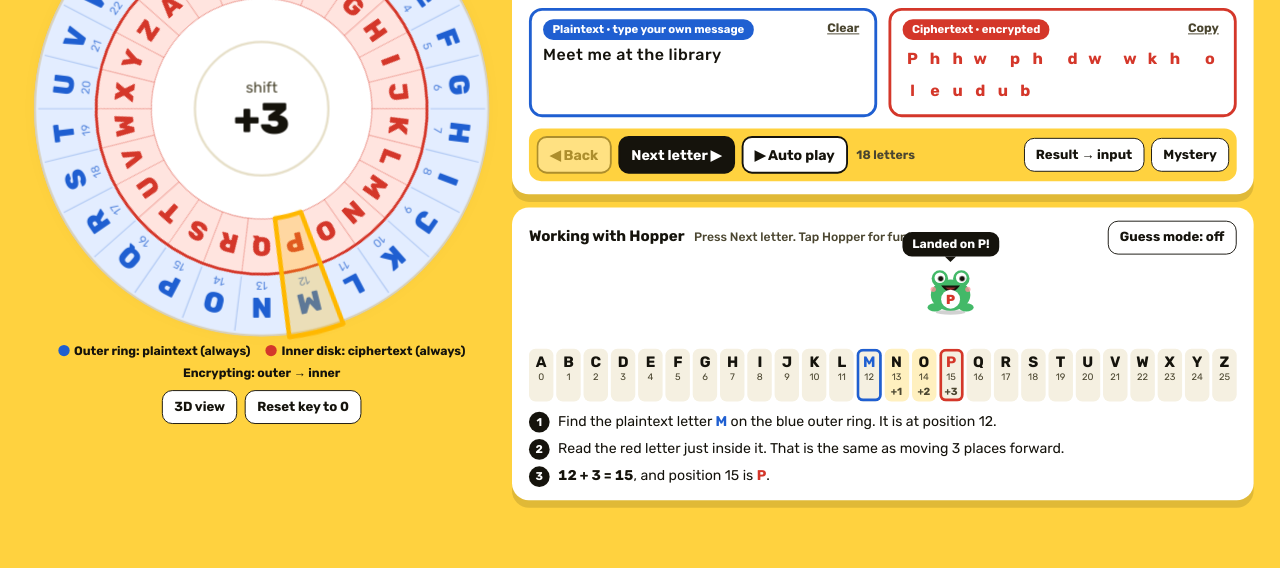
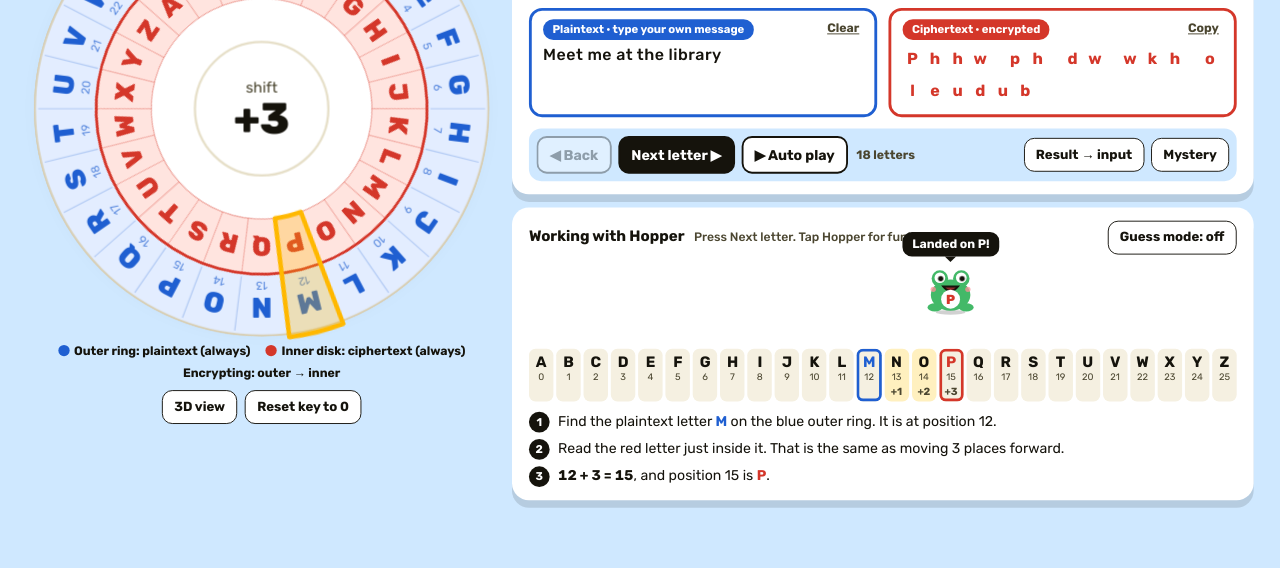
Before and after one commit to pooja7909/encryption, a plain HTML site: page index.html in a window 1280 px wide. Shown: the part 232-800 px from the top of the page. Drawn offline with Linux system fonts and the light colour scheme.

Commit message:
Change background color scheme in index.html

```diff
--- a/index.html
+++ b/index.html
@@ -13,7 +13,7 @@
    COLOUR and TYPE: school-yellow field, blue = plaintext, red = ciphertext, amber = key; Rubik
    LAYOUT: fixed 1360px desk scaled to fit any screen; stacks and scrolls on phones */
 :root{color-scheme:light dark;
---bg:light-dark(#ffd23f,#16150f);--ink:light-dark(#15130c,#f4f0e4);--soft:light-dark(#4b4630,#b9b39f);
+--bg:light-dark(#cfe8ff,#16150f);--ink:light-dark(#15130c,#f4f0e4);--soft:light-dark(#4b4630,#b9b39f);
 --card:light-dark(#ffffff,#25231c);--line:light-dark(#e6dfc8,#3b382e);
 --plain:light-dark(#1f5fd1,#79a6ff);--cipher:light-dark(#d4372a,#ff7b6c);
 --ptint:light-dark(#e3edff,#1d2b48);--ctint:light-dark(#ffe4df,#4a221d);--ktint:light-dark(#fff0bf,#3d3313);
```
